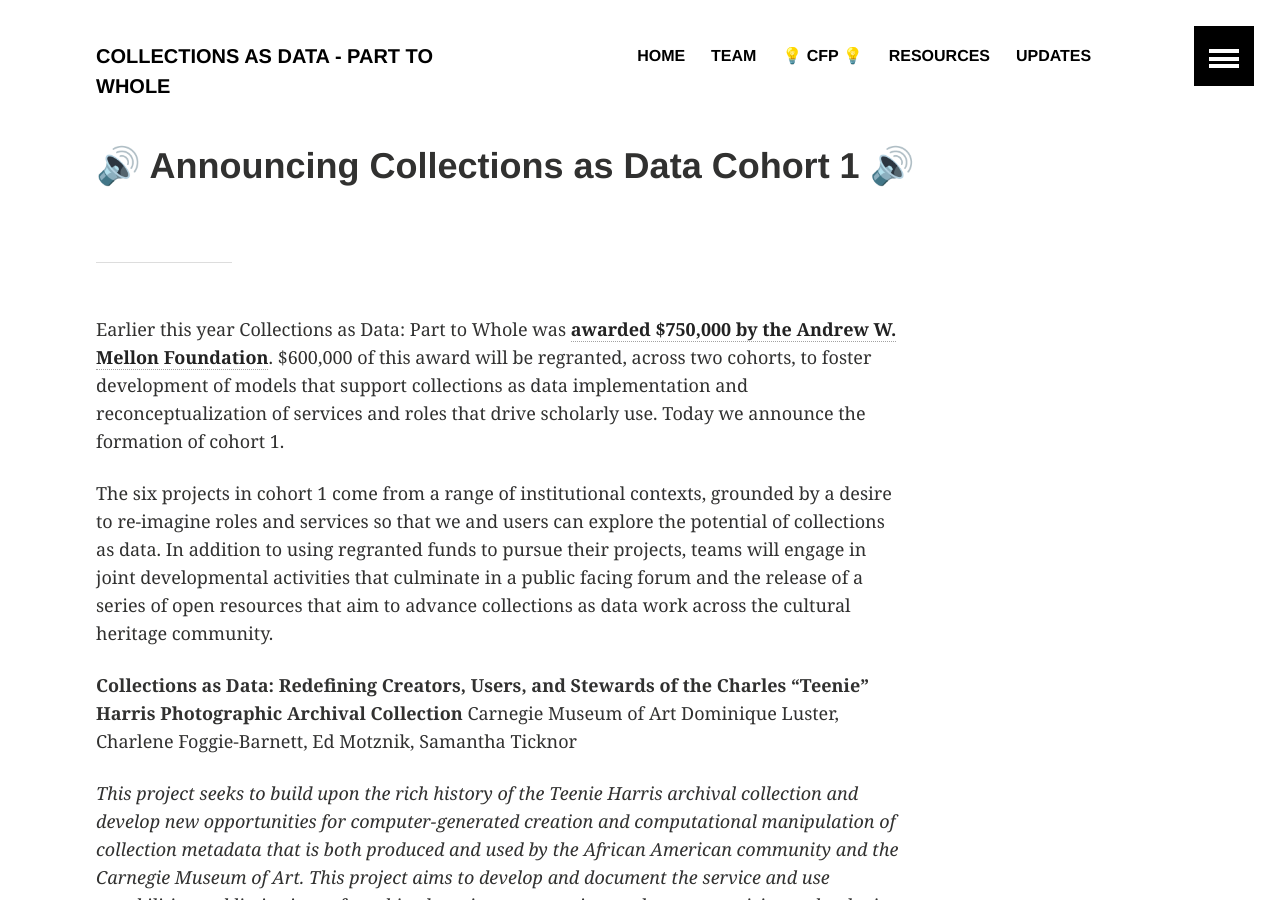
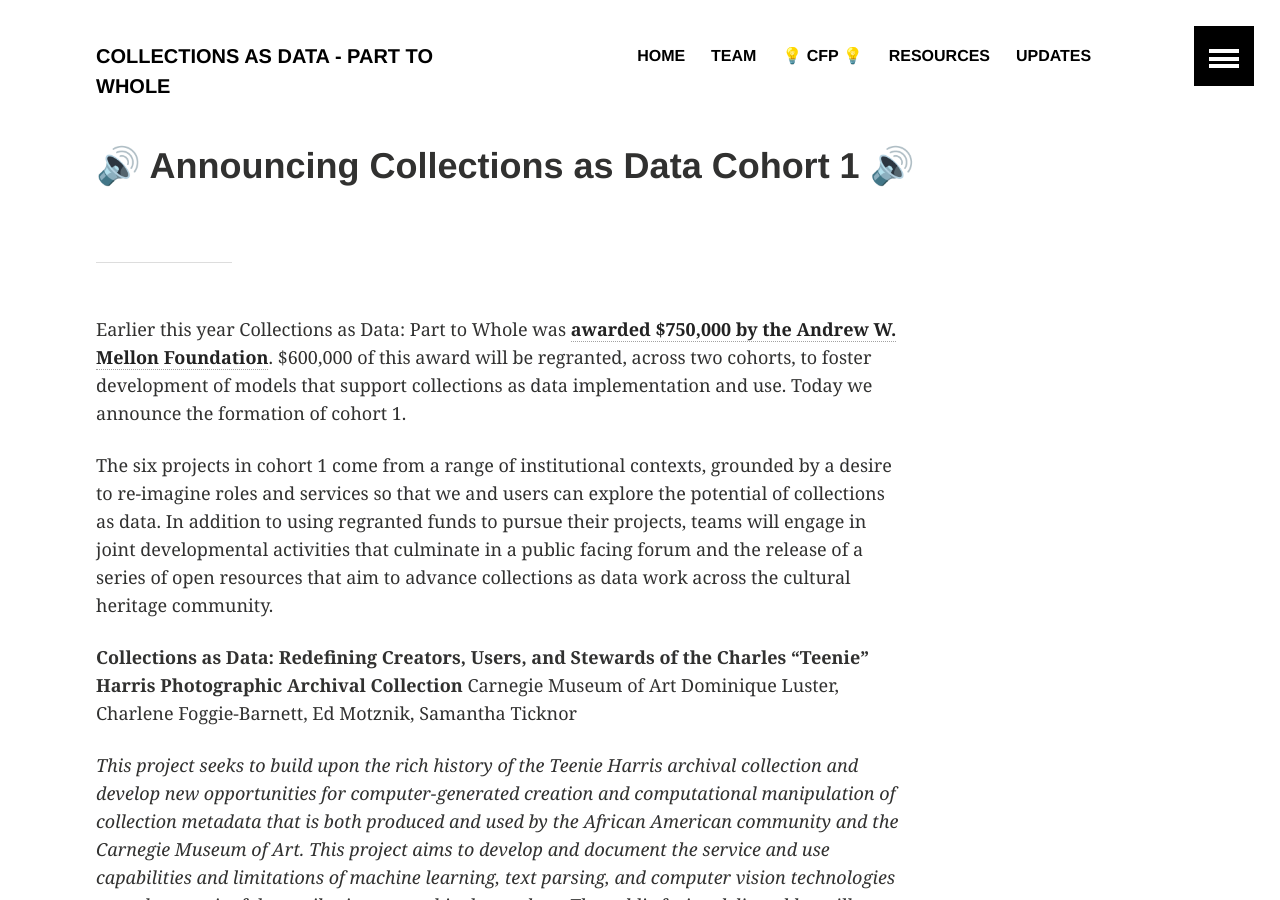
Before and after one commit to collectionsasdata/part2whole, a Jekyll site: the page built from _posts/2018-12-12-cohort1.markdown, in a window 1280 px wide and 900 px high. Built offline with Jekyll 4.4.1, drawn with Linux system fonts in a browser that asks for light colours.

Commit message:
Update 2018-12-12-cohort1.markdown

```diff
--- a/_posts/2018-12-12-cohort1.markdown
+++ b/_posts/2018-12-12-cohort1.markdown
@@ -5,7 +5,7 @@ date:   2018-12-12
 teaser: "Announcing Collections as Data Cohort 1"
 ---
 ---
-Earlier this year Collections as Data: Part to Whole was [**awarded $750,000 by the Andrew W. Mellon Foundation**](https://collectionsasdata.github.io/part2whole/mellon/). $600,000 of this award will be regranted, across two cohorts, to foster development of models that support collections as data implementation and reconceptualization of services and roles that drive scholarly use. Today we announce the formation of cohort 1.
+Earlier this year Collections as Data: Part to Whole was [**awarded $750,000 by the Andrew W. Mellon Foundation**](https://collectionsasdata.github.io/part2whole/mellon/). $600,000 of this award will be regranted, across two cohorts, to foster development of models that support collections as data implementation and use. Today we announce the formation of cohort 1.
 
 The six projects in cohort 1 come from a range of institutional contexts, grounded by a desire to re-imagine roles and services so that we and users can explore the potential of collections as data. In addition to using regranted funds to pursue their projects, teams will engage in joint developmental activities that culminate in a public facing forum and the release of a series of open resources that aim to advance collections as data work across the cultural heritage community.
 
```
